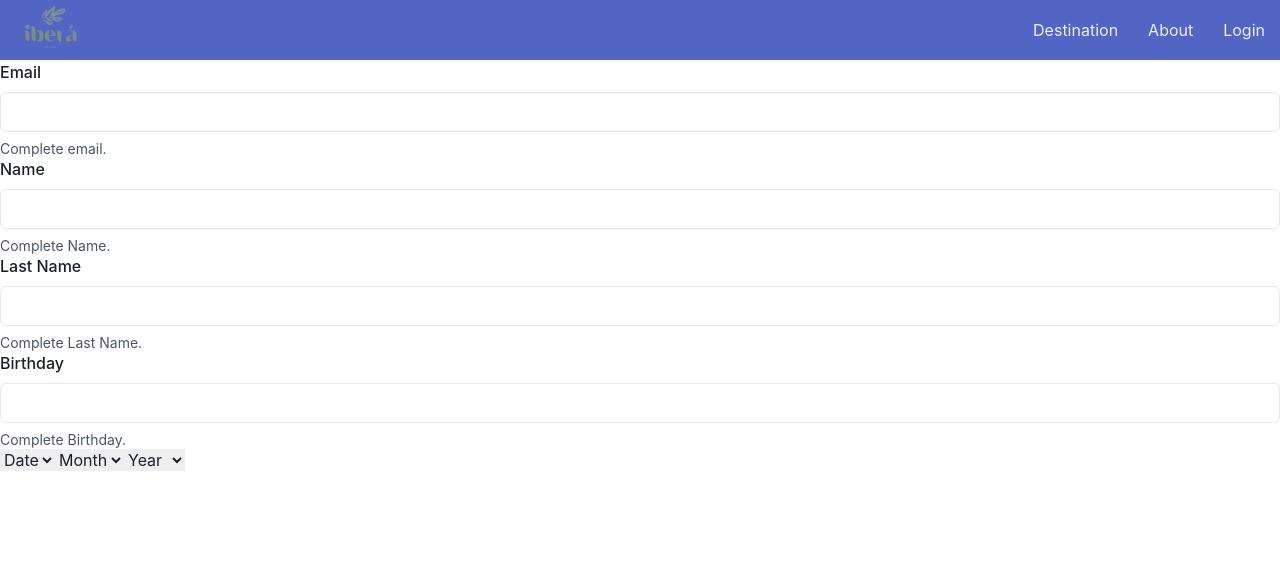
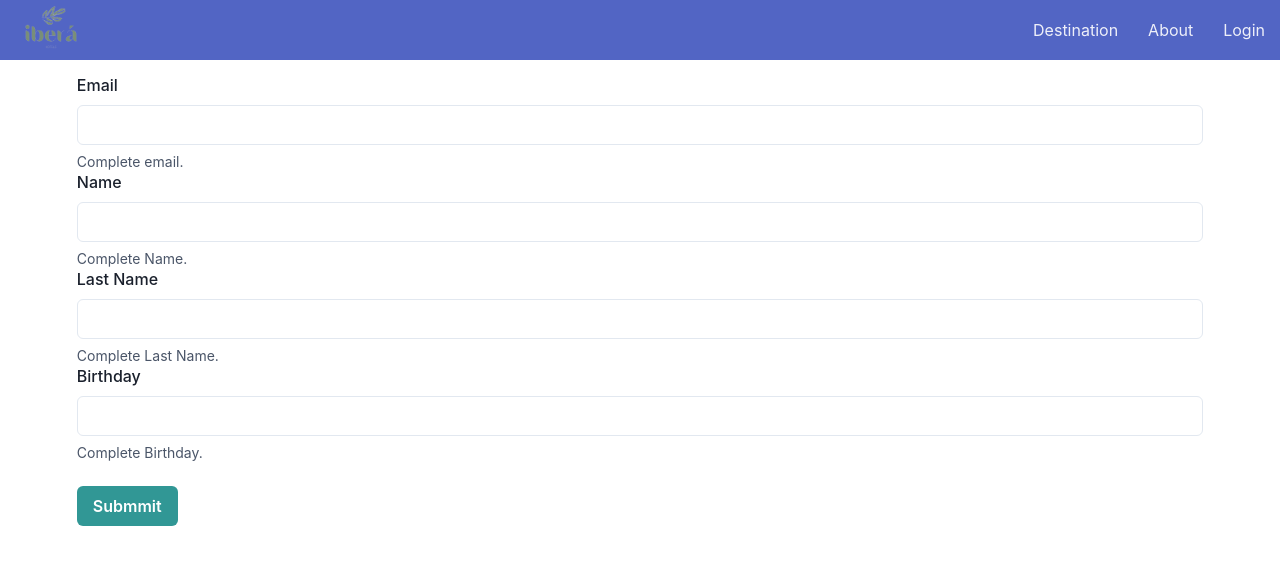
Before and after one commit to Molli1992/mi-premer-app, a React (Create React App) app in the folder client/: page /login in a window 1280 px wide. Shown: the top 564 px of the page. Built offline with nearby package versions, Linux system fonts and the light colour scheme.

Commit message:
logging en camino

```diff
--- a/client/src/components/CardDetail/CardDetail.jsx
+++ b/client/src/components/CardDetail/CardDetail.jsx
@@ -1,5 +1,5 @@
 import { Card, Divider, CardBody, CardFooter, Text, Button, Stack, ButtonGroup, Heading, Image } from '@chakra-ui/react';
-import { useParams, Link } from 'react-router-dom';
+import { useParams } from 'react-router-dom';
 import NavBar from "../NavBar/NavBar";
 
 
--- /dev/null
+++ b/client/src/components/Login/Login.css
@@ -0,0 +1,6 @@
+.form {
+    display: flex;
+    padding: 1% 6%;
+    justify-content: space-between;
+    align-items: center;
+}
--- a/client/src/components/Login/Login.jsx
+++ b/client/src/components/Login/Login.jsx
@@ -1,8 +1,15 @@
 import NavBar from "../NavBar/NavBar";
-import { FormControl, FormLabel, FormErrorMessage, FormHelperText, Input } from '@chakra-ui/react';
+import { FormControl, FormLabel, FormErrorMessage, FormHelperText, Input, Stack, Button } from '@chakra-ui/react';
 import { useState } from "react";
+import "./Login.css";
 
 function Login(props) {
+
+    const UserArray = [];
+
+    console.log(UserArray);
+
+    const [errorSubmit, setErrorSubmit] = useState("");
 
     const [input, setInput] = useState({
         email: "",
@@ -10,28 +17,6 @@
         lastName: "",
         birthday: ""
     });
-
-    const date = [];
-    const month = [];
-    const year = [];
-
-    if (!date.length) {
-        for (let i = 1; i < 32; i++) {
-            date.push([i])
-        }
-    };
-
-    if (!month.length) {
-        for (let i = 1; i < 13; i++) {
-            month.push([i])
-        }
-    };
-
-    if (!year.length) {
-        for (let i = 1900; i < 2024; i++) {
-            year.push([i])
-        }
-    };
 
     const handleInputChange = (e) => {
 
@@ -44,23 +29,29 @@
 
     };
 
-    const onChangeBirthday = (e) => {
+    const handeleSubmit = (e) => {
+
+        if (
+            !errosEmail && !errosName && !errosLastName && !errosBirthday &&
+            errosEMsuccessful && errosNsuccessful && errosLNsuccessful && errosBsuccessful
+        ) {
 
             setInput({
-            ...input,
-            birthday: `${input.birthday}/${e.target.value}`
-        });
-        console.log(input.birthday)
+                email: "",
+                name: "",
+                lastName: "",
+                birthday: ""
+            })
 
-    };
+            setErrorSubmit("")
 
-    const BorrarGenero = (e) => {
+            UserArray.push(input);
 
-        setInput({
-            ...input,
-            birthdate: input.birthdate.slice(0, input.birthdate.length - 1)
-        });
-        console.log(input.birthdate)
+            console.log(UserArray)
+
+        } else {
+            setErrorSubmit("error")
+        }
 
     };
 
@@ -69,11 +60,11 @@
     var errosEmail = "";
     var errosEMsuccessful = "";
 
-    if (input.email.length > 10) {
+    if (input.email.length >= 41) {
         errosEmail = "error"
     };
 
-    if (input.email.length === 9) {
+    if (input.email.length > 15 && input.email.length <= 40) {
         errosEMsuccessful = "error"
     };
 
@@ -103,15 +94,58 @@
         errosLNsuccessful = "error"
     };
 
+
+
     var errosBirthday = "";
     var errosBsuccessful = "";
 
-    if (input.birthday.length > 0 && input.birthday.length < 7 && input.birthday.length < 13) {
-        errosBirthday = "error"
+    if (input.birthday) {
+
+        if (input.birthday) {
+
+            if (input.birthday.length === 1) {
+                if (isNaN(input.birthday[0])) {
+                    errosBirthday = "error";
+                }
+            } else if (input.birthday.length === 2) {
+                if (isNaN(input.birthday[1])) {
+                    errosBirthday = "error";
+                }
+            } else if (input.birthday.length === 3) {
+                if (input.birthday[2] !== "/") {
+                    errosBirthday = "error";
+                }
+            } else if (input.birthday.length === 4) {
+                if (isNaN(input.birthday[3])) {
+                    errosBirthday = "error";
+                }
+            } else if (input.birthday.length === 5) {
+                if (isNaN(input.birthday[4])) {
+                    errosBirthday = "error";
+                }
+            } else if (input.birthday.length === 6) {
+                if (input.birthday[5] !== "/") {
+                    errosBirthday = "error";
+                }
+            } else if (input.birthday.length === 7) {
+                if (isNaN(input.birthday[6])) {
+                    errosBirthday = "error";
+                }
+            } else if (input.birthday.length === 8) {
+                if (isNaN(input.birthday[7])) {
+                    errosBirthday = "error";
+                } else {
+                    errosBsuccessful = "error";
+                }
+            } else if (input.birthday.length > 8) {
+                errosBirthday = "error";
+            } else {
+                errosBirthday = "";
+                errosBirthday = "";
+            }
+
         };
 
-    if (input.birthday.length >= 8 && input.birthday.length <= 12) {
-        errosBsuccessful = "error"
     };
 
     return (
@@ -119,6 +153,8 @@
         <div>
 
             <NavBar />
+
+            <div className="form">
 
                 <FormControl>
 
@@ -131,7 +167,7 @@
                     ) : (
                         <FormErrorMessage></FormErrorMessage>
                     )}
-                {errosEmail ? (
+                    {errosEmail && !errosEMsuccessful ? (
                         <FormHelperText>
                             Error: Mistake email.
                         </FormHelperText>
@@ -155,7 +191,7 @@
                     ) : (
                         <FormErrorMessage></FormErrorMessage>
                     )}
-                {errosName ? (
+                    {errosName && !errosNsuccessful ? (
                         <FormHelperText>
                             Error: Name should have 3 letters.
                         </FormHelperText>
@@ -179,7 +215,7 @@
                     ) : (
                         <FormErrorMessage></FormErrorMessage>
                     )}
-                {errosLastName ? (
+                    {errosLastName && !errosLNsuccessful ? (
                         <FormHelperText>
                             Error: Last Name should have 3 letters.
                         </FormHelperText>
@@ -195,7 +231,7 @@
                     )}
 
                     <FormLabel>Birthday</FormLabel>
-                <Input type='text' value={input.birthday} name="birthday " onChange={handleInputChange} />
+                    <Input type='text' value={input.birthday} name="birthday" onChange={handleInputChange} />
                     {!errosBirthday && !errosBsuccessful ? (
                         <FormHelperText>
                             Complete Birthday.
@@ -203,9 +239,9 @@
                     ) : (
                         <FormErrorMessage></FormErrorMessage>
                     )}
-                {errosBirthday ? (
+                    {errosBirthday && !errosBsuccessful ? (
                         <FormHelperText>
-                        Error: Birthday Ej, 22/05/1992
+                            Error: birthday ej: 22/05/92.
                         </FormHelperText>
                     ) : (
                         <FormErrorMessage></FormErrorMessage>
@@ -220,51 +256,33 @@
 
                 </FormControl>
 
+
+
+            </div>
+
+            <div className="form">
+
+                <Stack direction='row' spacing={4} align='center'>
+                    <Button colorScheme='teal' variant='solid' onClick={handeleSubmit}>
+                        Submmit
+                    </Button>
+                </Stack>
+
+            </div>
+
             <div>
 
-                <select onChange={onChangeBirthday}>
+                <FormControl className="form">
 
-                    <option>Date</option>
+                    {errorSubmit ? (
+                        <FormHelperText>
+                            Error in any of the data provided.
+                        </FormHelperText>
+                    ) : (
+                        <FormErrorMessage></FormErrorMessage>
+                    )}
 
-                    {date && date.map((d) => {
-                        return (
-                            <option>
-                                {d}
-                            </option>
-                        );
-                    })}
-
-                </select>
-
-                <select onChange={onChangeBirthday}>
-
-                    <option>Month</option>
-
-                    {month && month.map((m) => {
-                        return (
-                            <option>
-                                {m}
-                            </option>
-                        );
-                    })}
-
-                </select>
-
-
-
-                <select onChange={onChangeBirthday}>
-
-                    <option>Year</option>
-
-                    {year && year.map((y) => {
-                        return (
-                            <option>
-                                {y}
-                            </option>
-                        );
-                    })}
-
-                </select>
+                </FormControl>
 
             </div>
 
```
Also changed, not shown: 1 other file (tests, documents, lock files or other folders). Lines whose indentation alone changed are shown as unchanged.
